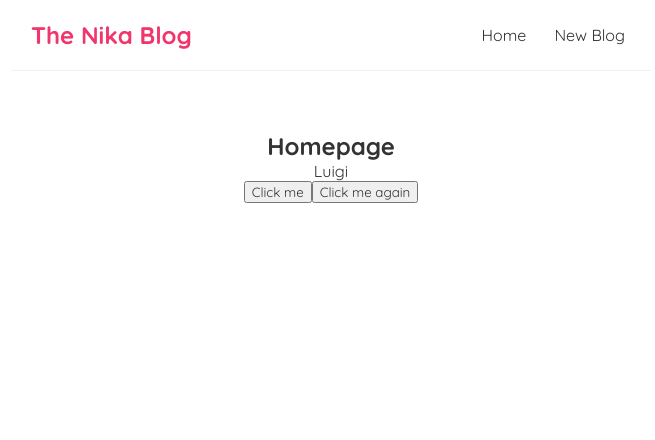
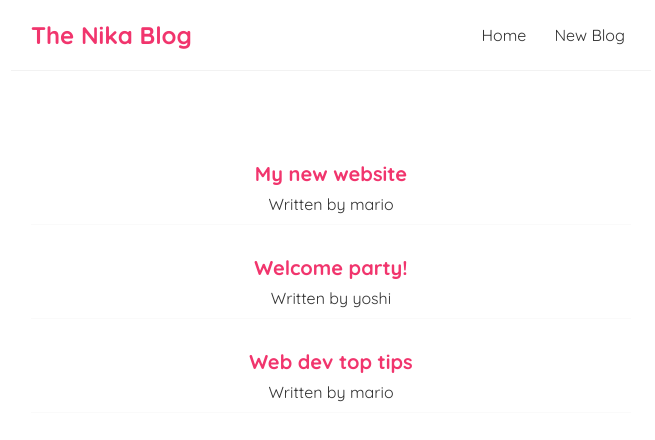
Before and after one commit to ak-nika/Learning_React, a React (Create React App) app: page / in a window 1280 px wide. Shown: the top 440 px of the page, without its empty margins (309-964 px from the left). Built offline with nearby package versions, Linux system fonts and the light colour scheme.

Commit message:
JSX files created

```diff
--- a/src/Home.js
+++ /dev/null
@@ -1,25 +0,0 @@
-import { useState } from "react"
-
-const Home = () => {
-    // let name = 'Luigi';
-    const [name, setName] = useState('Luigi');
-
-    function handleClick(){
-        setName('Mario');
-    }
-
-    function handleClickAgain(name){
-        console.log("hello " + name);
-    }
-
-    return (
-        <div className="home">
-            <h2>Homepage</h2>
-            <p>{ name }</p>
-            <button onClick={handleClick}>Click me</button>
-            <button onClick={() => handleClickAgain('Mario')}>Click me again</button>
-        </div>
-    );
-}
-
-export default Home;
--- /dev/null
+++ b/src/Home.jsx
@@ -0,0 +1,22 @@
+import { useState } from "react";
+
+const Home = () => {
+  const [blogs, setBlogs] = useState([
+    { title: 'My new website', body: 'lorem ipsum...', author: 'mario', id: 1 },
+    { title: 'Welcome party!', body: 'lorem ipsum...', author: 'yoshi', id: 2 },
+    { title: 'Web dev top tips', body: 'lorem ipsum...', author: 'mario', id: 3 }
+  ])
+
+  return (
+    <div className="home">
+      {blogs.map(blog => (
+        <div className="blog-preview" key={blog.id} >
+          <h2>{ blog.title }</h2>
+          <p>Written by { blog.author }</p>
+        </div>
+      ))}
+    </div>
+  );
+}
+
+export default Home;
--- a/src/index.css
+++ b/src/index.css
@@ -33,3 +33,18 @@
   margin: 40px auto;
   padding: 20px;
 }
+
+/* blog previews / list */
+.blog-preview {
+  padding: 10px 16px;
+  margin: 20px 0;
+  border-bottom: 1px solid #fafafa;
+}
+.blog-preview:hover {
+  box-shadow: 1px 3px 5px rgba(0,0,0,0.1);
+}
+.blog-preview h2 {
+  font-size: 20px;
+  color: #f1356d;
+  margin-bottom: 8px;
+}
```
Also changed, not shown: src/app.jsx (added, +16 -0 lines), src/Navbar.jsx (renamed from src/Navbar.js).
